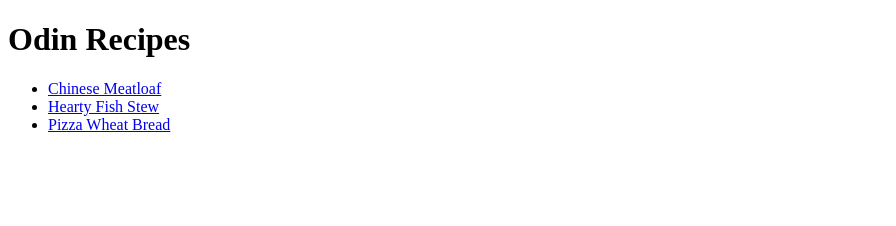
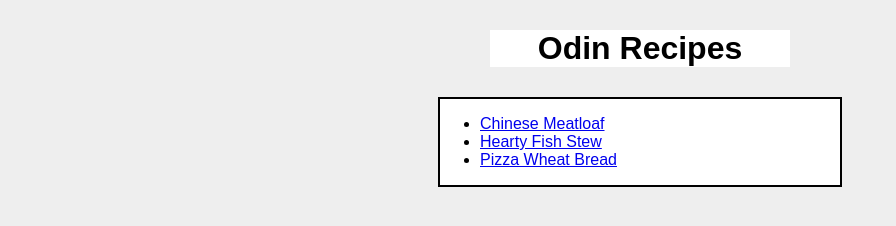
Before and after one commit to kevincheng137/odin-recipes, a plain HTML site: page index.html in a window 1280 px wide. Shown: the whole page, without its empty margins (0-896 px from the left). Drawn offline with Linux system fonts and the light colour scheme.

Commit message:
CSS style start
Initial start for some css style for odin recipes, centering, margins, color and such.

```diff
--- /dev/null
+++ b/css-stylesheet/recipe-styles.css
@@ -0,0 +1,21 @@
+body {
+    background: #eee;
+    font-family: sans-serif;
+}
+
+.title {
+    width: 300px;
+    margin: 30px auto;
+    text-align: center;
+    background-color: white;
+}
+
+.recipe-list {
+    width: 400px;
+    margin: 10px auto;
+    margin-bottom: 20px;
+    background-color: white;
+    border: black;
+    border-style: solid;
+    border-width: 2px;
+}
--- a/index.html
+++ b/index.html
@@ -3,15 +3,18 @@
     <head>
         <meta charset="UTF-8">
         <title>Odin Recipes</title>
+        <link rel="stylesheet" href="./css-stylesheet/recipe-styles.css">
     </head>
 
     <!-- Make code file readable by not having the horizontal scroll bar -->
     <body>
-        <h1>Odin Recipes</h1>
-        <ul>
-            <li><a href="recipes/chinese_meatloaf.html">Chinese Meatloaf</a></li>
-            <li><a href="recipes/hearty_fish_stew.html">Hearty Fish Stew</a></li>
-            <li><a href="recipes/pizza_wheat_bread.html">Pizza Wheat Bread</a></li>
-        </ul>
+        <h1 class="title">Odin Recipes</h1>
+        <div class="recipe-list">
+            <ul>
+                <li><a href="recipes/chinese_meatloaf.html">Chinese Meatloaf</a></li>
+                <li><a href="recipes/hearty_fish_stew.html">Hearty Fish Stew</a></li>
+                <li><a href="recipes/pizza_wheat_bread.html">Pizza Wheat Bread</a></li>
+            </ul>
+        </div>
     </body>
 </html>
```
